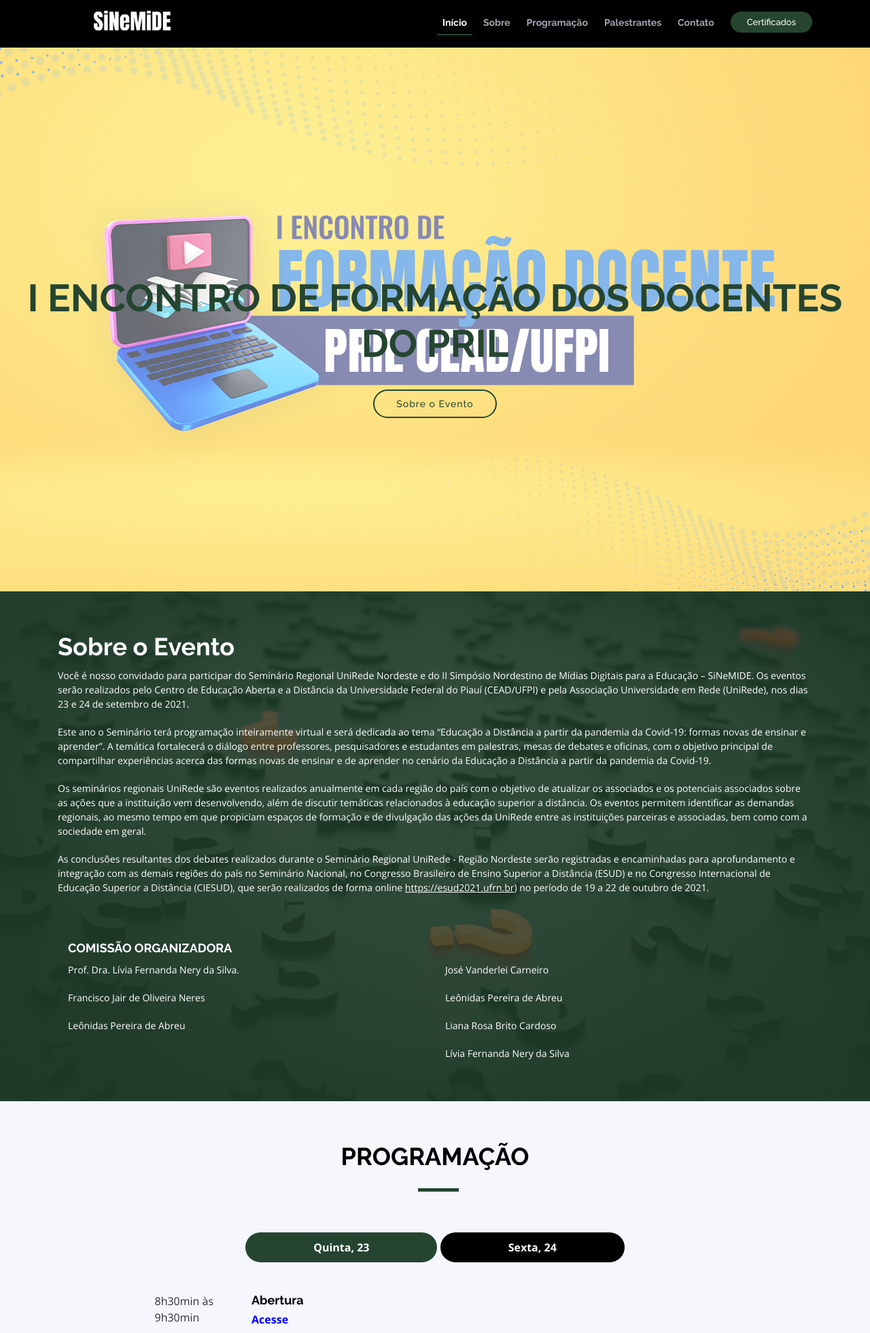
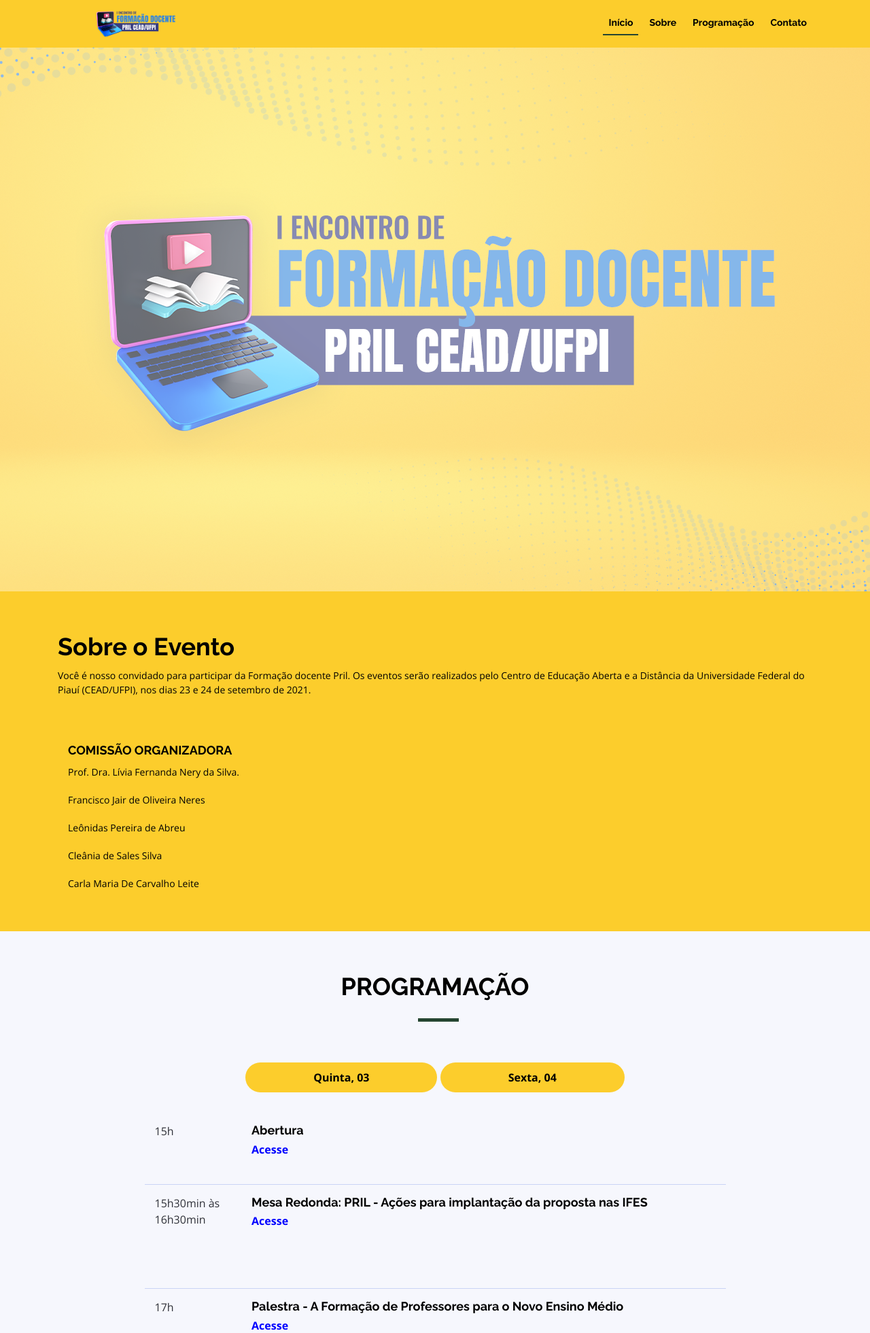
Before and after one commit to Francisco-Jair/site_eventos, a Django app: page / in a window 1280 px wide. Shown: the top 1961 px of the page at 68% size. Run offline with Django 3.2, Linux system fonts and the light colour scheme; data that the repository does not hold is empty; some libraries are stand-ins or nearby versions.

Commit message:
feat:Site ridiculo

```diff
--- a/core/static/css/style.css
+++ b/core/static/css/style.css
@@ -109,7 +109,7 @@
 }
 
 .section-header::before {
-  content: '';
+  content: "";
   position: absolute;
   display: block;
   width: 60px;
@@ -537,7 +537,7 @@
 }
 
 #intro .play-btn::after {
-  content: '';
+  content: "";
   position: absolute;
   left: 50%;
   top: 50%;
@@ -553,7 +553,7 @@
 }
 
 #intro .play-btn:before {
-  content: '';
+  content: "";
   position: absolute;
   width: 120px;
   height: 120px;
@@ -582,7 +582,7 @@
 }
 
 #intro .play-btn:hover::before {
-  content: '';
+  content: "";
   position: absolute;
   left: 50%;
   top: 50%;
@@ -665,7 +665,8 @@
 
 #about:before {
   content: "";
-  background: rgba(37, 69, 49, 0.8);
+  /* background: rgba(37, 69, 49, 0.8); */
+  background: #fccd2c;
   position: absolute;
   bottom: 0;
   top: 0;
@@ -834,7 +835,7 @@
 }
 
 #schedule .tab-pane {
-  transition: ease-in-out .2s;
+  transition: ease-in-out 0.2s;
 }
 
 #schedule .schedule-item {
@@ -1218,7 +1219,7 @@
 #buy-tickets .card {
   border: none;
   border-radius: 5px;
-  transition: all  0.3s ease-in-out;
+  transition: all 0.3s ease-in-out;
   box-shadow: 0 10px 25px 0 rgba(6, 12, 34, 0.1);
 }
 
@@ -1660,3 +1661,9 @@
     margin-top: 10px;
   }
 }
+
+/* Style */
+
+.color_text {
+  color: #000 !important;
+}
--- a/core/templates/base.html
+++ b/core/templates/base.html
@@ -42,7 +42,7 @@
   <!--==========================
     Header
   ============================-->
-  <header id="header" class="header-fixed">
+  <header id="header" class="header-fixed" style="background-color: #fccd2c;">
     <div class="container">
 
       <div id="logo" class="pull-left">
@@ -51,14 +51,14 @@
         <a href="/#intro" class="scrollto"><img src="{% static 'img/novo/logo.png' %}" alt="" title=""></a>
       </div>
 
-      <nav id="nav-menu-container">
+      <nav id="nav-menu-container" >
         <ul class="nav-menu">
-          <li class="menu-active"><a href="/#intro">Início</a></li>
-          <li><a href="/#about">Sobre</a></li>
-          <li><a href="/#schedule">Programação</a></li>
-          <li><a href="/#speakers">Palestrantes</a></li>
-          <li><a href="/#contact">Contato</a></li>
-          <li class="buy-tickets"><a href="https://drive.google.com/drive/folders/1vNoPuVcldJCxpzYnmeqKyXqUI-gJLhRe?usp=sharing" target="_blank">Certificados</a></li>
+          <li class="menu-active"><a class="color_text" href="/#intro">Início</a></li>
+          <li><a class="color_text" href="/#about">Sobre</a></li>
+          <li><a class="color_text" href="/#schedule">Programação</a></li>
+          <!-- <li><a href="/#speakers">Palestrantes</a></li> -->
+          <li><a class="color_text" href="/#contact">Contato</a></li>
+          <!-- <li class="buy-tickets"><a href="https://drive.google.com/drive/folders/1vNoPuVcldJCxpzYnmeqKyXqUI-gJLhRe?usp=sharing" target="_blank">Certificados</a></li> -->
         </ul>
       </nav><!-- #nav-menu-container -->
     </div>
@@ -73,8 +73,8 @@
   <!--==========================
     Footer
   ============================-->
-  <footer id="footer">
-    <div class="footer-top">
+  <footer id="footer" style="background-color: #fccd2c;">
+    <div class="footer-top" style="background-color: #fccd2c;">
       <div class="container">
         <div class="row">
 
@@ -85,13 +85,13 @@
                 <img src="{% static 'img/novo/cead.png' %}" alt="Realização" style="background-color: #ffffff; height: 100%; width: 100%; object-fit: contain;">
               </div>
               <div class="col">
-                <img src="{% static 'img/novo/pense_piaui.webp' %}" alt="Realização" style="background-color: #ffffff; height: 100%; width: 100%; object-fit: contain">
+                <!-- <img src="{% static 'img/novo/pense_piaui.webp' %}" alt="Realização" style="background-color: #ffffff; height: 100%; width: 100%; object-fit: contain"> -->
               </div>
               <div class="col">
-                <img src="{% static 'img/novo/uab.png' %}" alt="Realização" style="background-color: #ffffff; height: 100%; width: 100%; object-fit: contain">
+                <!-- <img src="{% static 'img/novo/uab.png' %}" alt="Realização" style="background-color: #ffffff; height: 100%; width: 100%; object-fit: contain"> -->
               </div>
               <div class="col">
-                <img src="{% static 'img/novo/unirede.png' %}" alt="Apoio" style="background-color: #ffffff; height: 100%; width: 100%; object-fit: contain">
+                <!-- <img src="{% static 'img/novo/unirede.png' %}" alt="Apoio" style="background-color: #ffffff; height: 100%; width: 100%; object-fit: contain"> -->
               </div>
             </div>
           </div>
--- a/core/templates/index.html
+++ b/core/templates/index.html
@@ -15,10 +15,10 @@
   ============================-->
   <section id="intro">
     <div class="intro-container wow fadeIn">
-      <h1 class="mb-4 pb-0" style="color: #fffb00"><span>I Encontro de Formação dos docentes do PRIL</span></h1>
+      <!-- <h1 class="mb-4 pb-0"><span>I Encontro de Formação dos docentes do PRIL</span></h1> -->
       <!-- <h1 class="mb-4 pb-0" style="color: #000000">II Simpósio Nordestino de Mídias Digitais para Educação</h1> -->
       <!-- <p class="mb-4 pb-0" style="color: #000000">03 e 04 de março de 2022<br>Evento On-line<br><br>Educação a Distância a partir da pandemia da Covid-19: formas novas de ensinar e aprender</p> -->
-      <a href="#about" class="about-btn scrollto">Sobre o Evento</a>
+      <!-- <a href="#about" class="about-btn scrollto">Sobre o Evento</a> -->
     </div>
   </section>
 
@@ -31,22 +31,24 @@
       <div class="container">
         <div class="row">
           <div class="col-lg-12">
-            <h2>Sobre o Evento</h2>
-            <p>Você é nosso convidado para participar do Seminário Regional UniRede Nordeste e do II Simpósio Nordestino de Mídias Digitais para a Educação – SiNeMIDE. Os eventos serão realizados pelo Centro de Educação Aberta e a Distância da Universidade Federal do Piauí (CEAD/UFPI) e pela Associação Universidade em Rede (UniRede), nos dias 23 e 24 de setembro de 2021.</p>
-            <p>Este ano o Seminário terá programação inteiramente virtual e será dedicada ao tema “Educação a Distância a partir da pandemia da Covid-19: formas novas de ensinar e aprender”. A temática fortalecerá o diálogo entre professores, pesquisadores e estudantes em palestras, mesas de debates e oficinas, com o objetivo principal de compartilhar experiências acerca das formas novas de ensinar e de aprender no cenário da Educação a Distância a partir da pandemia da Covid-19.</p>
-            <p>Os seminários regionais UniRede são eventos realizados anualmente em cada região do país com o objetivo de atualizar os associados e os potenciais associados sobre as ações que a instituição vem desenvolvendo, além de discutir temáticas relacionados à educação superior a distância. Os eventos permitem identificar as demandas regionais, ao mesmo tempo em que propiciam espaços de formação e de divulgação das ações da UniRede entre as instituições parceiras e associadas, bem como com a sociedade em geral.</p>
-            <p>As conclusões resultantes dos debates realizados durante o Seminário Regional UniRede - Região Nordeste serão registradas e encaminhadas para aprofundamento e integração com as demais regiões do país no Seminário Nacional, no Congresso Brasileiro de Ensino Superior a Distância (ESUD) e no Congresso Internacional de Educação Superior a Distância (CIESUD), que serão realizados de forma online <a href="https://esud2021.ufrn.br" target="_blank" style="color: #ffffff; text-decoration: underline;">https://esud2021.ufrn.br</a>) no período de 19 a 22 de outubro de 2021.</p>
+            <h2 class="color_text">Sobre o Evento</h2>
+            <p class="color_text">Você é nosso convidado para participar da Formação docente Pril. Os eventos serão realizados pelo Centro de Educação Aberta e a Distância da Universidade Federal do Piauí (CEAD/UFPI), nos dias 23 e 24 de setembro de 2021.</p>
+            <!-- <p class="color_text">Este ano o Seminário terá programação inteiramente virtual e será dedicada ao tema “Educação a Distância a partir da pandemia da Covid-19: formas novas de ensinar e aprender”. A temática fortalecerá o diálogo entre professores, pesquisadores e estudantes em palestras, mesas de debates e oficinas, com o objetivo principal de compartilhar experiências acerca das formas novas de ensinar e de aprender no cenário da Educação a Distância a partir da pandemia da Covid-19.</p> -->
+            <!-- <p class="color_text">Os seminários regionais UniRede são eventos realizados anualmente em cada região do país com o objetivo de atualizar os associados e os potenciais associados sobre as ações que a instituição vem desenvolvendo, além de discutir temáticas relacionados à educação superior a distância. Os eventos permitem identificar as demandas regionais, ao mesmo tempo em que propiciam espaços de formação e de divulgação das ações da UniRede entre as instituições parceiras e associadas, bem como com a sociedade em geral.</p> -->
+            <!-- <p class="color_text">As conclusões resultantes dos debates realizados durante o Seminário Regional UniRede - Região Nordeste serão registradas e encaminhadas para aprofundamento e integração com as demais regiões do país no Seminário Nacional, no Congresso Brasileiro de Ensino Superior a Distância (ESUD) e no Congresso Internacional de Educação Superior a Distância (CIESUD), que serão realizados de forma online <a href="https://esud2021.ufrn.br" target="_blank" style="color: #000000; text-decoration: underline;">https://esud2021.ufrn.br</a>) no período de 19 a 22 de outubro de 2021.</p> -->
           </div>
         </div>
         <br>
         <br>
         <div class="col-lg-12">
-          <h3>COMISSÃO ORGANIZADORA</h3>
+          <h3 class="color_text">COMISSÃO ORGANIZADORA</h3>
           <div class="row">
             <div class="col">
-              <p>Prof. Dra. Lívia Fernanda Nery da Silva.</p>
-              <p>Francisco Jair de Oliveira Neres</p>
-              <p>Leônidas Pereira de Abreu</p>
+              <p class="color_text">Prof. Dra. Lívia Fernanda Nery da Silva.</p>
+              <p class="color_text">Francisco Jair de Oliveira Neres</p>
+              <p class="color_text">Leônidas Pereira de Abreu</p>
+              <p class="color_text">Cleânia de Sales Silva</p>
+              <p class="color_text">Carla Maria De Carvalho Leite</p>
               <!-- <p>Arnaldo Oliveira Souza Júnior</p>
               <p>Eliesé Idalino Rodrigues</p>
               <p>Elys Raquel Andrade Ferreira Borges</p>
@@ -54,10 +56,10 @@
               <p>Jonathan da Rocha Martins</p> -->
             </div>
             <div class="col">
-              <p>José Vanderlei Carneiro</p>
+              <!-- <p>José Vanderlei Carneiro</p>
               <p>Leônidas Pereira de Abreu</p>
               <p>Liana Rosa Brito Cardoso</p>
-              <p>Lívia Fernanda Nery da Silva</p>
+              <p>Lívia Fernanda Nery da Silva</p> -->
             </div>
           </div>
         </div>
@@ -75,10 +77,10 @@
 
         <ul class="nav nav-tabs" role="tablist">
           <li class="nav-item">
-            <a class="nav-link active" href="#day-1" role="tab" data-toggle="tab">Quinta, 23</a>
+            <a class="nav-link active" style="background-color: #fccd2c; color: black;" href="#day-1" role="tab" data-toggle="tab">Quinta, 03</a>
           </li>
           <li class="nav-item">
-            <a class="nav-link" href="#day-2" role="tab" data-toggle="tab">Sexta, 24</a>
+            <a class="nav-link" style="background-color: #fccd2c; color: black;" href="#day-2" role="tab" data-toggle="tab">Sexta, 04</a>
           </li>
         </ul>
 
@@ -88,51 +90,53 @@
           <div role="tabpanel" class="col-lg-9 tab-pane fade show active" id="day-1">
 
             <div class="row schedule-item">
-              <div class="col-md-2"><time>8h30min às 9h30min</time></div>
+              <!-- <div class="col-md-2"><time>15h30min às 9h30min</time></div> -->
+              <div class="col-md-2"><time>15h</time></div>
               <div class="col-md-10">
                 <h4>Abertura</h4>
-                <a href="https://youtu.be/Obl0RQssOOk" target="_blank" style="color: blue; font-weight: bold;">Acesse</a>
+                <a href="https://www.youtube.com/user/ceadufpi" target="_blank" style="color: blue; font-weight: bold;">Acesse</a>
+                <!-- <a href="https://youtu.be/Obl0RQssOOk" target="_blank" style="color: blue; font-weight: bold;">Acesse</a> -->
                 <br>
                 <br>
-                <p>Gildásio Guedes Fernandes - Reitor da UFPI</p>
+                <!-- <p>Gildásio Guedes Fernandes - Reitor da UFPI</p>
                 <p>Alexandre Martins dos Anjos – Presidente da UNIREDE</p>
                 <p>Lívia Fernanda Nery da Silva – Diretora do CEAD/UFPI</p>
                 <p>Evandro Alberto de Sousa – Reitor UESPI</p>
-                <p>Paulo Borges da Cunha – Reitor IFPI</p>
+                <p>Paulo Borges da Cunha – Reitor IFPI</p> -->
               </div>
             </div>
 
             <div class="row schedule-item">
-              <div class="col-md-2"><time>9h30min às 10h30min</time></div>
+              <div class="col-md-2"><time>15h30min às 16h30min</time></div>
               <div class="col-md-10">
-                <h4>Palestra</h4>
-                <a href="https://youtu.be/Obl0RQssOOk" target="_blank" style="color: blue; font-weight: bold;">Acesse</a>
+                <h4>Mesa Redonda: PRIL - Ações para implantação da proposta nas IFES</h4>
+                <a href="https://www.youtube.com/user/ceadufpi" target="_blank" style="color: blue; font-weight: bold;">Acesse</a>
                 <br>
                 <br>
-                <p>Experiências com o programa de mobilidade acadêmica virtual discente UniRede e expectativas futuras</p>
+                <!-- <p>Experiências com o programa de mobilidade acadêmica virtual discente UniRede e expectativas futuras</p> -->
                 <br>
-                <p>Prof. Dr. Alexandre Martins dos Anjos – UNIREDE</p>
+                <!-- <p>Prof. Dr. Alexandre Martins dos Anjos – UNIREDE</p> -->
                 <br>
-                <p>Mediadora: Profa. Dra. Lívia Fernanda Nery da Silva – UFPI</p>
+                <!-- <p>Mediadora: Profa. Dra. Lívia Fernanda Nery da Silva – UFPI</p> -->
               </div>
             </div>
 
             <div class="row schedule-item">
-              <div class="col-md-2"><time>10h30min às 11h30min</time></div>
+              <div class="col-md-2"><time>17h</time></div>
               <div class="col-md-10">
-                <h4>Palestra</h4>
-                <a href="https://youtu.be/_4DJmljReUQ" target="_blank" style="color: blue; font-weight: bold;">Acesse</a>
+                <h4>Palestra - A Formação de Professores para o Novo Ensino Médio</h4>
+                <a href="https://www.youtube.com/user/ceadufpi" target="_blank" style="color: blue; font-weight: bold;">Acesse</a>
                 <br>
                 <br>
-                <p>Tecnologias e Competências Digitais no Ensino Superior: desafios permanentes na prática docente </p>
+                <!-- <p>Maria Rita do CTT - A Formação de Professores para o Novo Ensino Médio</p> -->
                 <br>
-                <p>Profa. Dra. Fernanda Chocron Miranda – UFPA</p>
+                <!-- <p>Profa. Dra. Fernanda Chocron Miranda – UFPA</p> -->
                 <br>
-                <p>Mediadora: Profa. Dra. Keylla Maria de Sá Urtiga Aita – UFPI</p>
+                <!-- <p>Mediadora: Profa. Dra. Keylla Maria de Sá Urtiga Aita – UFPI</p> -->
               </div>
             </div>
 
-            <div class="row schedule-item">
+            <!-- <div class="row schedule-item">
               <div class="col-md-2"><time>15h às 16h</time></div>
               <div class="col-md-10">
                 <h4>Palestra</h4>
@@ -146,9 +150,9 @@
                 <br>
                 <p>Mediador: Prof. Dr. Leonardo Ramon Nunes de Sousa – UFPI</p>
               </div>
-            </div>
+            </div> -->
 
-            <div class="row schedule-item">
+            <!-- <div class="row schedule-item">
               <div class="col-md-2"><time>16h às 17h30min</time></div>
               <div class="col-md-10">
                 <h4>Mesa de Debates</h4>
@@ -163,7 +167,7 @@
                 <br>
                 <p>Mediador: Prof. Dr. José Vanderlei Carneiro</p>
               </div>
-            </div>
+            </div> -->
 
           </div>
           <!-- End Schdule Day 1 -->
@@ -172,39 +176,39 @@
           <div role="tabpanel" class="col-lg-9  tab-pane fade" id="day-2">
 
             <div class="row schedule-item">
-              <div class="col-md-2"><time>9h às 10h30min</time></div>
+              <div class="col-md-2"><time>15h às 16h</time></div>
               <div class="col-md-10">
-                <h4>Oficina 1: Educação pelo Zoom</h4>
-                <a href="https://youtu.be/E3UdZNRi1yU" target="_blank" style="color: blue; font-weight: bold;">Acesse</a>
+                <h4>Mesa Redonda: Curricularização da extensão - Fundamentos e Possibilidades nos projetos pedagógicos dos cursos PRIL</h4>
+                <a href="https://www.youtube.com/user/ceadufpi" target="_blank" style="color: blue; font-weight: bold;">Acesse</a>
                 <br>
                 <br>
-                <p>Como configurar, organizar conteúdo e transmitir eventos em educação utilizando os recursos da plataforma zoom</p>
+                <!-- <p>Como configurar, organizar conteúdo e transmitir eventos em educação utilizando os recursos da plataforma zoom</p> -->
                 <br>
-                <p>Marcos Savio</p>
-                <span>Especialista em gestão educacional em redes</span>
+                <!-- <p>Marcos Savio</p> -->
+                <!-- <span>Especialista em gestão educacional em redes</span> -->
                 <br>
-                <p>Mediador: Esp. Everton Gomes Dias - UFPI</p>
+                <!-- <p>Mediador: Esp. Everton Gomes Dias - UFPI</p> -->
               </div>
             </div>
 
             <div class="row schedule-item">
-              <div class="col-md-2"><time>10h30min às 12h</time></div>
+              <div class="col-md-2"><time>16h30min</time></div>
               <div class="col-md-10">
-                <h4>Oficina 2: Otimização do uso e especificidades em plataformas de videoconferência (Meet e StreamYard)</h4>
-                <a href="https://youtu.be/U9_7O_eDCfs" target="_blank" style="color: blue; font-weight: bold;">Acesse</a>
+                <h4>Oficina: Planejamento e avaliação a proposta de cursos PRIL</h4>
+                <a href="https://www.youtube.com/user/ceadufpi" target="_blank" style="color: blue; font-weight: bold;">Acesse</a>
                 <br>
                 <br>
-                <p>Diferenças e aplicações de cada plataforma conforme o objetivo da atividade/evento, integração com redes sociais e dicas de otimização dos recursos disponíveis em cada uma.</p>
+                <!-- <p>Diferenças e aplicações de cada plataforma conforme o objetivo da atividade/evento, integração com redes sociais e dicas de otimização dos recursos disponíveis em cada uma.</p> -->
                 <br>
-                <p>Prof. Dr. Cledinaldo Leal</p>
-                <p>Prof. Dr. Eliesé Rodrigues</p>
-                <span>Capacitadores de Recursos e Tecnologias Virtuais (TDIC) - CEAD/UFPI</span>
+                <!-- <p>Prof. Dr. Cledinaldo Leal</p> -->
+                <!-- <p>Prof. Dr. Eliesé Rodrigues</p> -->
+                <!-- <span>Capacitadores de Recursos e Tecnologias Virtuais (TDIC) - CEAD/UFPI</span> -->
                 <br>
-                <p>Mediador: Prof. Me. Florisvaldo Clementino Santos – UFPI</p>
+                <!-- <p>Mediador: Prof. Me. Florisvaldo Clementino Santos – UFPI</p> -->
               </div>
             </div>
 
-            <div class="row schedule-item">
+            <!-- <div class="row schedule-item">
               <div class="col-md-2"><time>14h30min às 16h</time></div>
               <div class="col-md-10">
                 <h4>Oficina 3: Recursos educacionais digitais e acessibilidade</h4>
@@ -218,9 +222,9 @@
                 <br>
                 <p>Mediadora: Profa. Ma. Claudete Silva – IFPI</p>
               </div>
-            </div>
+            </div> -->
 
-            <div class="row schedule-item">
+            <!-- <div class="row schedule-item">
               <div class="col-md-2"><time>16h às 17h30min</time></div>
               <div class="col-md-10">
                 <h4>Oficina 4: Aspectos práticos para produção de vídeo aulas para não especialistas</h4>
@@ -233,21 +237,21 @@
                 <br>
                 <p>Mediadora: Profa. Ma. Elys Raquel Andrade Ferreira Borges</p>
               </div>
-            </div>
+            </div> -->
 
-            <div class="row schedule-item">
+            <!-- <div class="row schedule-item">
               <div class="col-md-2"><time>17h30min</time></div>
               <div class="col-md-10">
                 <h4>Encerramento</h4>
               </div>
-            </div>
+            </div> -->
 
-            <div class="row schedule-item">
+            <!-- <div class="row schedule-item">
               <div class="col-md-2"><time>18h</time></div>
               <div class="col-md-10">
                 <h4>Reunião final com Comissão Organizadora (restrita aos componentes da Comissão)</h4>
               </div>
-            </div>
+            </div> -->
 
           </div>
           <!-- End Schdule Day 2 -->
@@ -261,6 +265,7 @@
     <!--==========================
       Speakers Section
     ============================-->
+
     <section id="speakers" class="wow fadeInUp">
       <div class="container">
         <div class="section-header">
@@ -299,7 +304,7 @@
 
         <div class="section-header">
           <h2>Inscrição</h2>
-          <p>A participação no evento gerará um certificado de 20 horas, que só será emitido mediante inscrição.</p>
+          <p>A participação no evento gerará um certificado de 15 horas, que só será emitido mediante inscrição.</p>
         </div>
 
         <div class="row d-flex justify-content-center">
@@ -307,12 +312,12 @@
             <div class="card mb-5 mb-lg-0">
               <div class="card-body">
                 <h5 class="card-title text-muted text-uppercase text-center">
-                  <p>Prazo de inscrições: 15/09/2021 a 22/09/2021</p>
+                  <p>Prazo de inscrições: 26/02/2022 a 03/03/2022</p>
                 </h5>
                 <hr>
                 <div class="text-center">
                   {% if ajustes.inscricoes_ativas %}
-                    <button type="button" class="btn" data-toggle="modal" data-target="#buy-ticket-modal" data-ticket-type="standard-access">Inscreva-se</button>
+                    <button type="button" class="btn" style="background-color: #fccd2c; data-toggle="modal" data-target="#buy-ticket-modal" data-ticket-type="standard-access">Inscreva-se</button>
                   {% else %}
                     <strong>INSCRIÇÕES ENCERRADAS</strong>
                   {% endif %}
@@ -424,7 +429,7 @@
             <div class="contact-email">
               <i class="ion-ios-email-outline"></i>
               <h3>E-mail</h3>
-              <p><a href="mailto:sinemide@ufpi.edu.br">sinemide@ufpi.edu.br</a></p>
+              <p><a href="mailto:ascomcead@ufpi.edu.br">ascomcead@ufpi.edu.br</a></p>
             </div>
           </div>
 
--- a/core/views.py
+++ b/core/views.py
@@ -1,6 +1,7 @@
 from django.shortcuts import render, redirect, HttpResponse, get_object_or_404
 from django.views.decorators.csrf import csrf_protect
 from .models import Ajustes, Palestrantes, Minicursos, Usuarios
+
 
 def index(request):
     palestrantes = Palestrantes.objects.all()
@@ -10,6 +11,7 @@
     dados = {'palestrantes': palestrantes, 'minicursos': minicursos, 'ajustes': ajustes}
 
     return render(request, 'index.html', dados)
+
 
 def detalhes_palestrante(request):
     try:
@@ -21,6 +23,7 @@
         return render(request, 'speaker-details.html', dados)
     except:
         return redirect('')
+
 
 @csrf_protect
 def inscricao(request):
@@ -54,6 +57,7 @@
 
         return render(request, 'index.html', dados)
 
+
 def handler404(request, exception):
     response = render(request, '404.html', {})
     response.status_code = 404
```
Also changed, not shown: core/static/img/novo/logo.png, core/static/img/novo/logo1.png (added).
